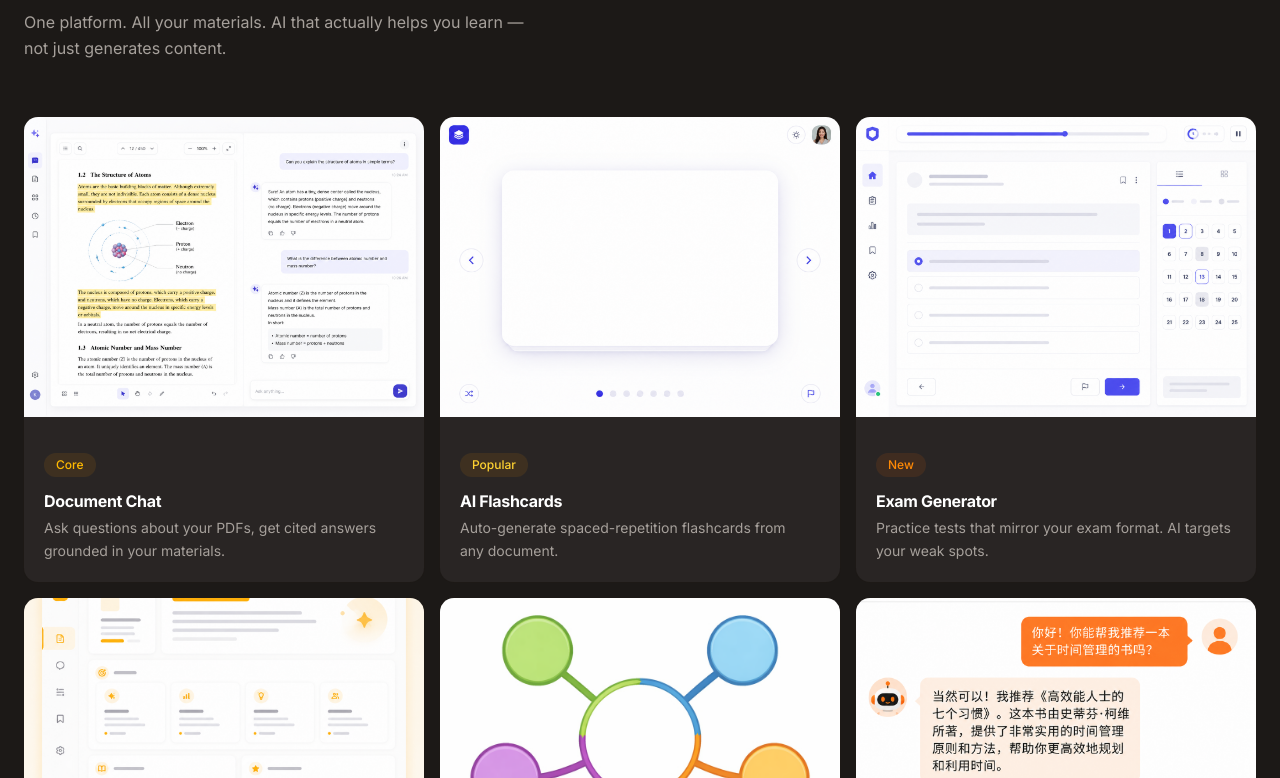
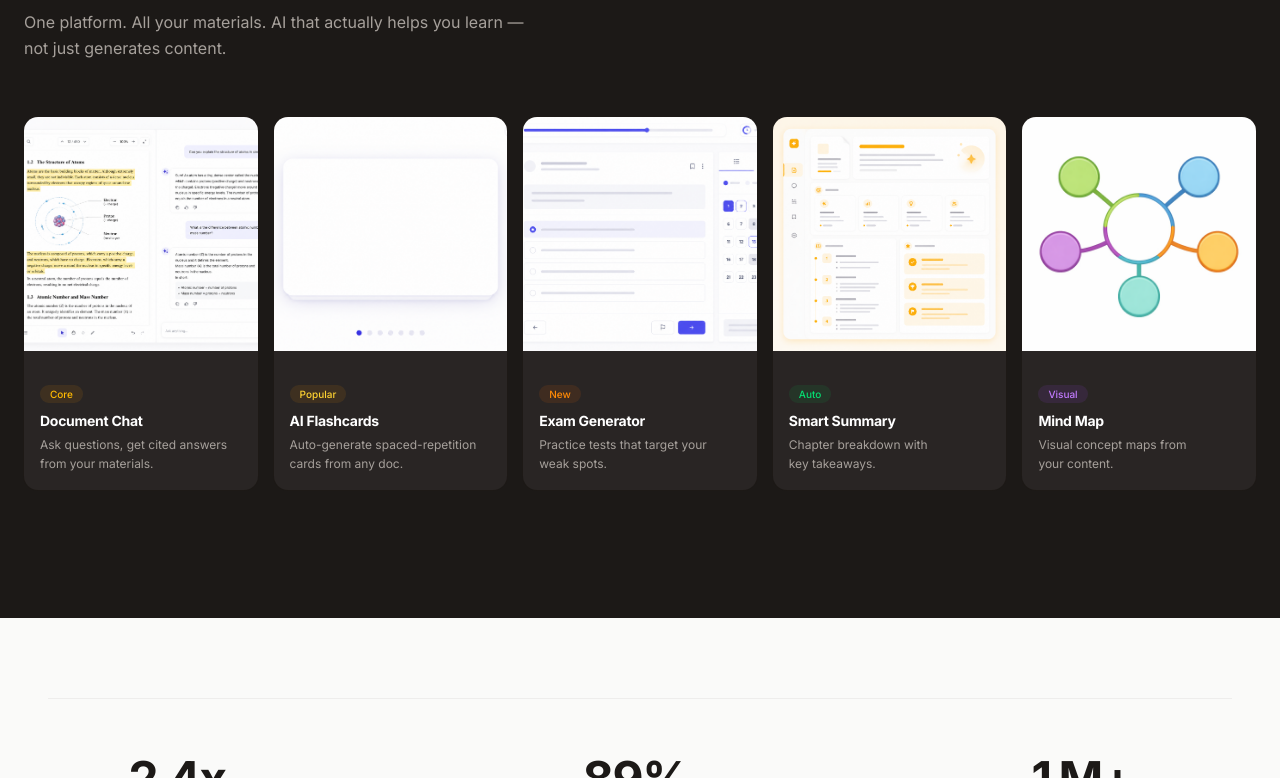
Before and after one commit to nloc7770/athora-AI, a Next.js app in the folder apps/web/: page / in a window 1280 px wide. Shown: the part 2442-3220 px from the top of the page. Built offline with nearby package versions, Linux system fonts and the light colour scheme; no server answers.

Commit message:
fix: features section 5 cols horizontal, remove AI Tutor, square images

```diff
--- a/apps/web/src/components/landing/landing-page.tsx
+++ b/apps/web/src/components/landing/landing-page.tsx
@@ -358,26 +358,25 @@ export default function LandingPage() {
             </p>
           </FadeUp>
 
-          <div className="mt-14 grid grid-cols-1 gap-4 sm:grid-cols-2 lg:grid-cols-3">
+          <div className="mt-14 grid grid-cols-1 gap-4 sm:grid-cols-2 lg:grid-cols-5">
             {[
-              { img: '/images/feature-chat.png', badge: 'Core', badgeColor: 'bg-amber-500/10 text-amber-400', title: 'Document Chat', desc: 'Ask questions about your PDFs, get cited answers grounded in your materials.' },
-              { img: '/images/feature-flashcards.png', badge: 'Popular', badgeColor: 'bg-amber-500/10 text-amber-300', title: 'AI Flashcards', desc: 'Auto-generate spaced-repetition flashcards from any document.' },
-              { img: '/images/feature-exam.png', badge: 'New', badgeColor: 'bg-orange-500/10 text-orange-400', title: 'Exam Generator', desc: 'Practice tests that mirror your exam format. AI targets your weak spots.' },
-              { img: '/images/feature-summary.png', badge: 'Auto', badgeColor: 'bg-green-500/10 text-green-400', title: 'Smart Summary', desc: 'Chapter-by-chapter breakdown with key takeaways. 50 pages in 2 minutes.' },
-              { img: '/images/feature-mindmap.png', badge: 'Visual', badgeColor: 'bg-purple-500/10 text-purple-400', title: 'Mind Map', desc: 'Visual concept maps auto-generated from your content.' },
-              { img: '/images/feature-tutor.png', badge: 'AI', badgeColor: 'bg-blue-500/10 text-blue-400', title: 'AI Tutor', desc: 'Chat with an AI tutor that knows your materials. Guided learning.' },
+              { img: '/images/feature-chat.png', badge: 'Core', badgeColor: 'bg-amber-500/10 text-amber-400', title: 'Document Chat', desc: 'Ask questions, get cited answers from your materials.' },
+              { img: '/images/feature-flashcards.png', badge: 'Popular', badgeColor: 'bg-amber-500/10 text-amber-300', title: 'AI Flashcards', desc: 'Auto-generate spaced-repetition cards from any doc.' },
+              { img: '/images/feature-exam.png', badge: 'New', badgeColor: 'bg-orange-500/10 text-orange-400', title: 'Exam Generator', desc: 'Practice tests that target your weak spots.' },
+              { img: '/images/feature-summary.png', badge: 'Auto', badgeColor: 'bg-green-500/10 text-green-400', title: 'Smart Summary', desc: 'Chapter breakdown with key takeaways.' },
+              { img: '/images/feature-mindmap.png', badge: 'Visual', badgeColor: 'bg-purple-500/10 text-purple-400', title: 'Mind Map', desc: 'Visual concept maps from your content.' },
             ].map((feature, i) => (
               <FadeUp key={i} delay={i * 0.05}>
                 <Card className="border-stone-700/50 bg-stone-800 p-0 overflow-hidden h-full hover:border-stone-600 transition group">
-                  <div className="aspect-[4/3] overflow-hidden">
+                  <div className="aspect-square overflow-hidden">
                     <img src={feature.img} alt={feature.title} className="w-full h-full object-cover group-hover:scale-105 transition duration-500" />
                   </div>
-                  <div className="p-5">
-                    <span className={`inline-block rounded-full px-3 py-1 text-xs font-medium mb-3 ${feature.badgeColor}`}>
+                  <div className="p-4">
+                    <span className={`inline-block rounded-full px-2.5 py-0.5 text-[10px] font-medium mb-2 ${feature.badgeColor}`}>
                       {feature.badge}
                     </span>
-                    <h3 className="text-base font-bold text-white mb-1">{feature.title}</h3>
-                    <p className="text-sm text-stone-400 leading-relaxed">{feature.desc}</p>
+                    <h3 className="text-sm font-bold text-white mb-1">{feature.title}</h3>
+                    <p className="text-xs text-stone-400 leading-relaxed">{feature.desc}</p>
                   </div>
                 </Card>
               </FadeUp>
```
